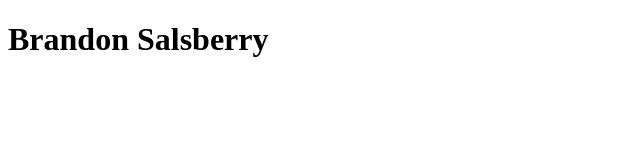
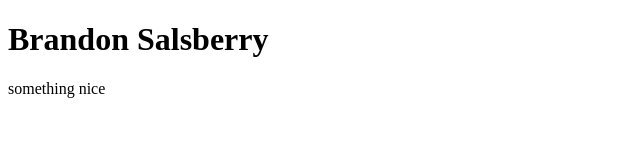
Before and after one commit to IOI655321sorrento/flexbox-assignment, a plain HTML site: page index.html in a window 1280 px wide. Shown: the whole page, without its empty margins (0-640 px from the left). Drawn offline with Linux system fonts and the light colour scheme.

Commit message:
something nice

```diff
--- a/index.html
+++ b/index.html
@@ -6,5 +6,6 @@
 </head>
 <body>
 <h1>Brandon Salsberry</h1>
+<p>something nice</p>
 </body>
 </html>
```
